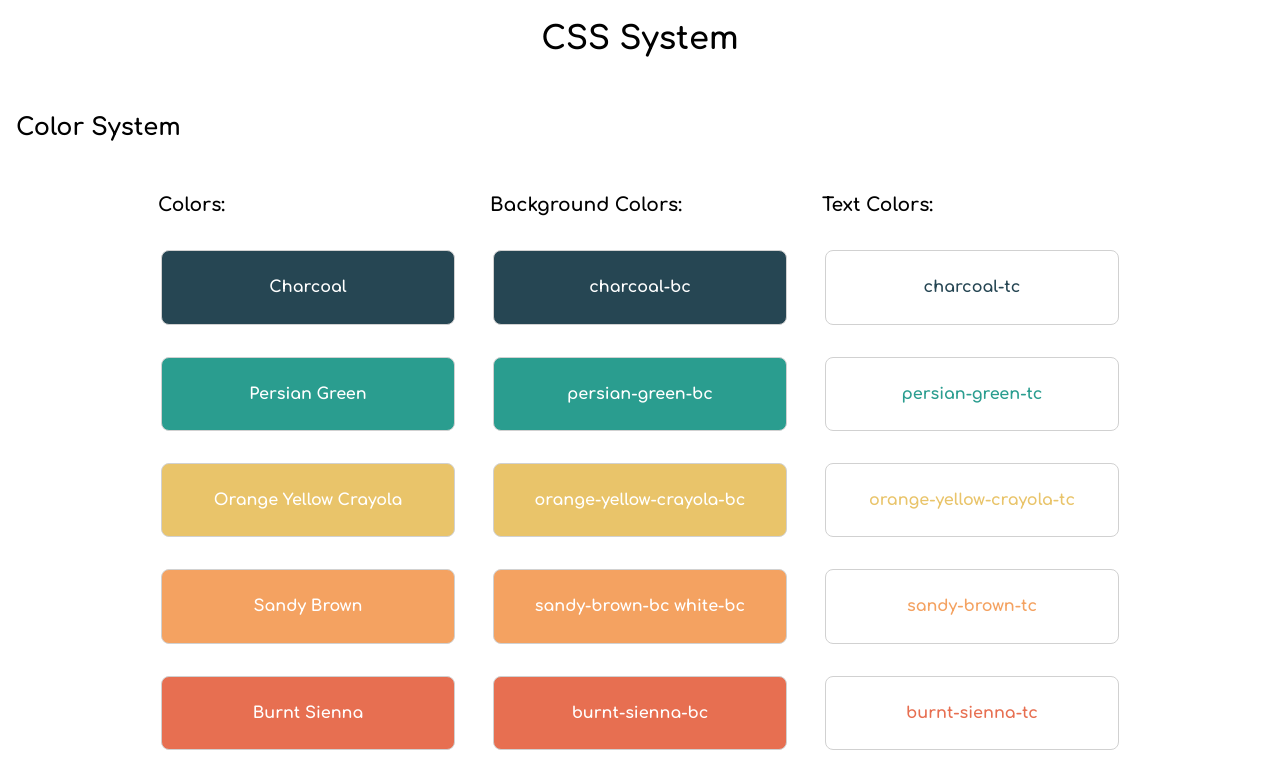
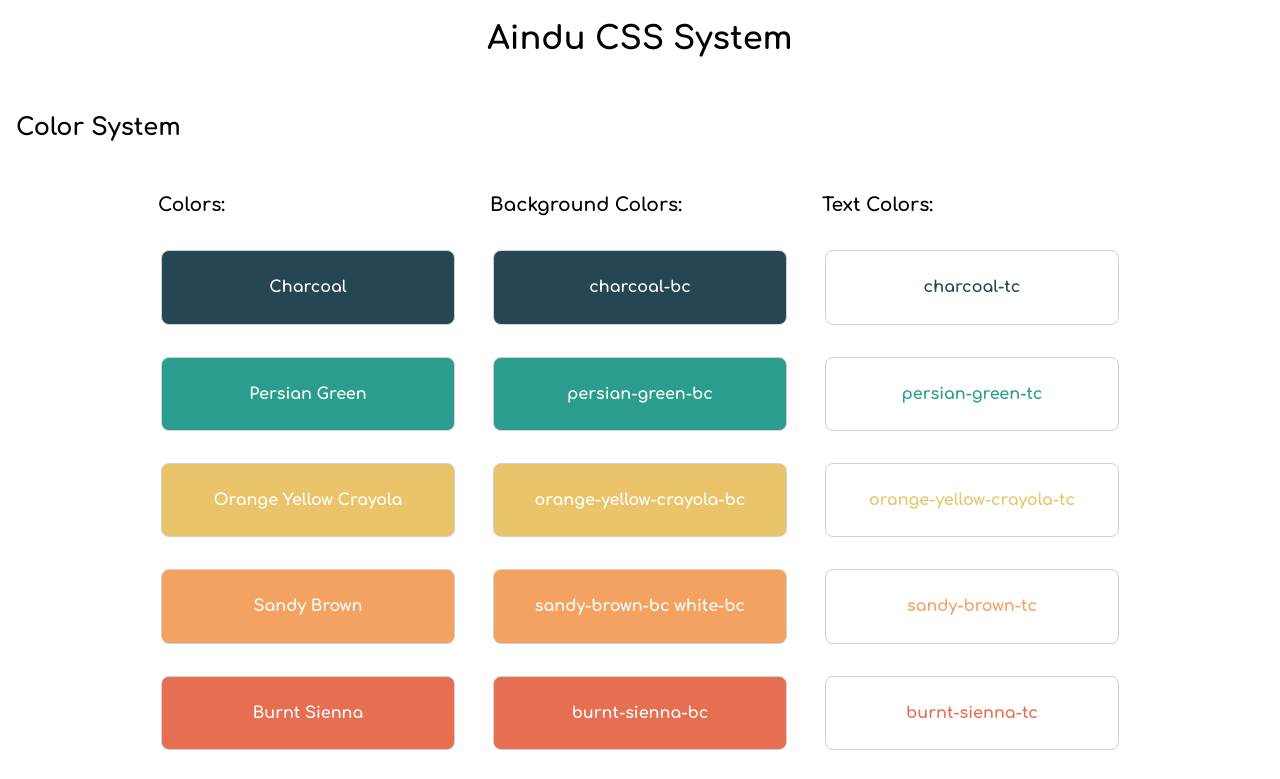
Before and after one commit to lmoscheni/aindu-css-system, a plain HTML site: page index.html in a window 1280 px wide. Shown: the top 779 px of the page. Drawn offline with Linux system fonts and the light colour scheme.

Commit message:
Rename project

```diff
--- a/index.html
+++ b/index.html
@@ -4,12 +4,12 @@
     <meta charset="UTF-8" />
     <meta http-equiv="X-UA-Compatible" content="IE=edge" />
     <meta name="viewport" content="width=device-width, initial-scale=1.0" />
-    <title>CSS System</title>
+    <title>Aindu CSS System</title>
     <link rel="stylesheet" href="css/main.css" />
   </head>
   <body>
     <div class="app-container">
-      <h1 class="text-al-center">CSS System</h1>
+      <h1 class="text-al-center">Aindu CSS System</h1>
       <section>
         <h2>Color System</h2>
         <div class="color-display-container">
```
Also changed, not shown: 1 other file.
